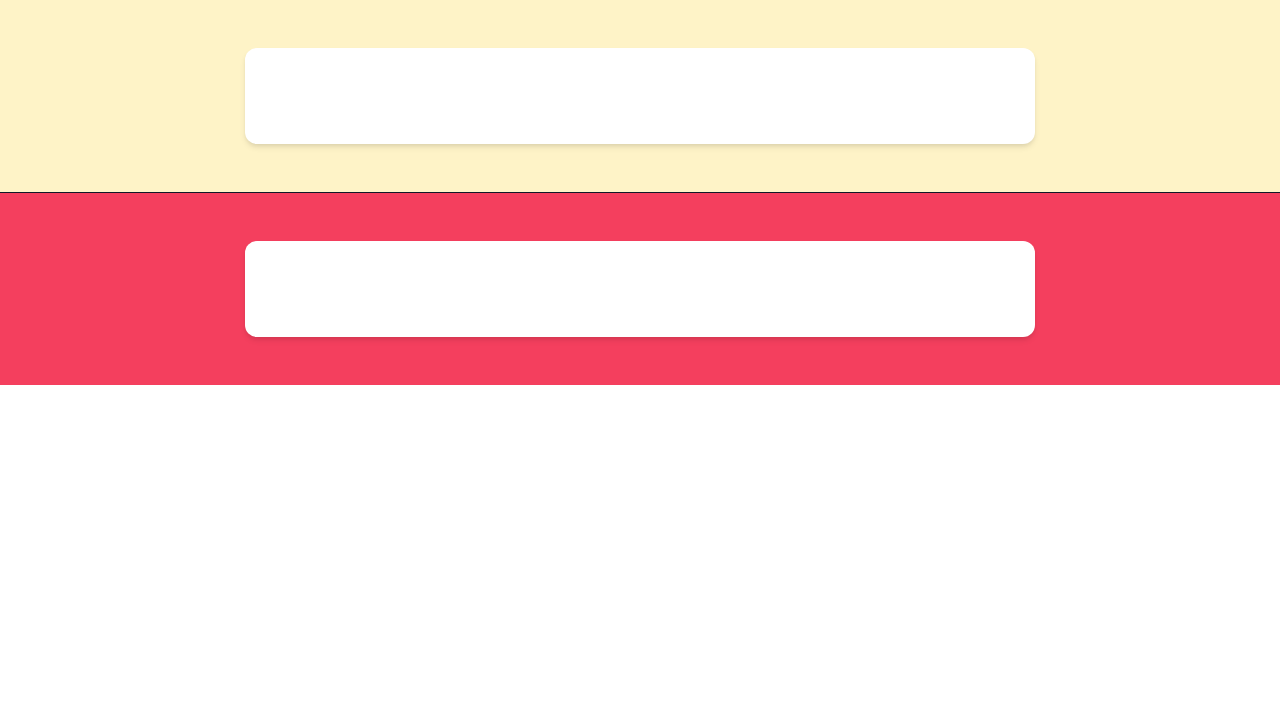
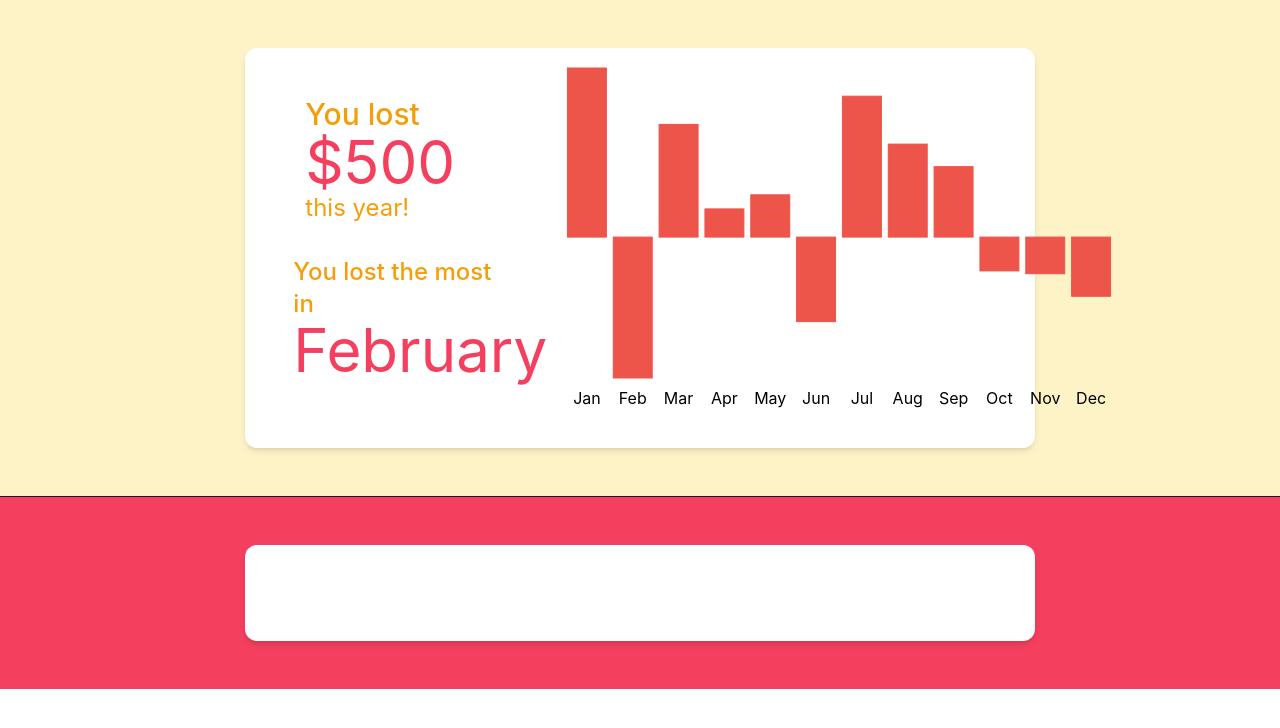
Before and after one commit to rtiw999/CapOneHack, a React (Create React App) app: page / in a window 1280 px wide. Shown: the top 728 px of the page. Built offline with nearby package versions, Linux system fonts and the light colour scheme.

Commit message:
Finished prelim card for AmountSaved and started working on ranking spending. Also updated fonts in tailwind.config.js

```diff
--- a/src/App.js
+++ b/src/App.js
@@ -1,16 +1,17 @@
 import './App.css';
-import { Card } from './components/Card';
+import AmountSaved from './components/AmountSaved';
+import SpendRank from './components/SpendRank'
 import './index.css';
 
 function App() {
   return (
     <div class='box-content bg-amber-100 overflow-scroll'>
       <div class='flex box-border border-b border-gray-900 justify-evenly p-12'>
-          <Card textColor='amber'/>
+          <AmountSaved/>
       </div>
       <div class='flex justify-center p-12 bg-red-500'>
         {/* <span class='block text-lg text-white'>This the rest of the site</span> */}
-          <Card textColor='blue'/>
+          <SpendRank/>
       </div>
     </div>
   );
--- /dev/null
+++ b/src/components/AmountSaved.js
@@ -0,0 +1,84 @@
+import React, { Component } from 'react';
+import { XYPlot, HorizontalGridLines, LabelSeries, VerticalGridLines, XAxis, VerticalBarSeries } from 'react-vis';
+
+import '../index.css'
+
+const savingsTemp = [
+    {x: "Jan", y: 60},
+    {x: "Feb", y: -50},
+    {x: "Mar", y: 40},
+    {x: "Apr", y: 10},
+    {x: "May", y: 15},
+    {x: "Jun", y: -30},
+    {x: "Jul", y: 50},
+    {x: "Aug", y: 33},
+    {x: "Sep", y: 25},
+    {x: "Oct", y: -12},
+    {x: "Nov", y: -13},
+    {x: "Dec", y: -21},
+]
+
+const labels  = savingsTemp.map(d => ({
+    x: d.x,
+    y: d.y
+}));
+
+export default class AmountSaved extends Component {
+    constructor(props) {
+        super(props);
+
+        this.state = {
+            amountSaved: -500,
+            savingsPerMonth: savingsTemp,
+            isLoaded: false,
+        }
+
+        this.fadeText = this.fadeText.bind(this);
+    }
+
+    componentDidMount() {
+        this.setState(() => ({ isLoaded : true }));
+    }
+
+    fadeText = (textColor, netPos) => {
+        if (this.state.isLoaded) {
+            return (
+                <>
+                    <div class='relative top-0 left-3 p-3'> {/* Add fade-in here */}
+                        <span class='block text-3xl text-amber-500 font-medium font-sans'>You {netPos ? 'saved' : 'lost'}</span>
+                        <span class={`block font semi-bold text-6xl text-${textColor}-500`}>${netPos ? this.state.amountSaved : (-1 * this.state.amountSaved)}</span>
+                        <span class='block text-2xl text-amber-500 font-sans'>this year!</span>
+                    </div>
+                    <div class='relative top-5 left-3'>
+                        <span class='block text-2xl text-amber-500 font-medium font-sans'>You {netPos ? 'saved' : 'lost'} the most in</span>
+                        <span class={`block font semi-bold text-6xl text-${textColor}-500`}>{netPos ? 'January' : 'February'}</span>
+                    </div>
+                </>
+            );
+        } else
+            return <p>Didn't work</p>
+    }
+
+    render() {
+        const netPos = this.state.amountSaved > 0;
+        const textColor = netPos ? 'green' : 'red';
+        const graphColor = netPos ? "#47e664" : "#ed544a";
+
+        return (
+            <div class='flex justify-evenly bg-white w-8/12 h-full rounded-xl shadow-md transition ease-in duration-500 transform hover:scale-105 hover:shadow-lg'>
+                <div class='flex flex-col w-4/12 mt-4 ml-4 static p-5'>
+                    {this.fadeText(textColor, netPos)}
+                </div>
+                <div class='w-8/12 mr-5'>
+                    <XYPlot height={400} width={600} xType="ordinal" margin={{bottom: 70, top:20}}>
+                        <VerticalGridLines />
+                        <HorizontalGridLines />
+                        <VerticalBarSeries data={this.state.savingsPerMonth} color={graphColor}/>
+                        <LabelSeries data={labels} width={400}/>
+                        <XAxis />
+                    </XYPlot>
+                </div>
+            </div>
+        );
+    }
+}
--- a/src/components/Card.js
+++ b/src/components/Card.js
@@ -5,7 +5,7 @@ import '../index.css';
 export function Card(props) {
 
     return (
-        <div class='flex justify-evenly bg-white w-8/12 h-8/12 rounded-xl shadow-md p-12 transition ease-in duration-500 transform hover:scale-105'>
+        <div class='flex justify-evenly bg-white w-8/12 h-8/12 rounded-xl shadow-md p-12 transition ease-in duration-500 transform hover:scale-105 hover:shadow-lg'>
             {/* This is where you'll put all of the information onto the card. You'll have to add your own divs and everything. */}
         </div>
     );
--- /dev/null
+++ b/src/components/SpendRank.js
@@ -0,0 +1,20 @@
+import React, { Component } from 'react';
+import '../index.css';
+
+export default class SpendRank extends Component {
+    constructor(props) {
+        super(props);
+
+        this.state = {
+
+        }
+    }
+
+    render() {
+        return (
+            <div class='flex justify-evenly bg-white w-8/12 h-8/12 rounded-xl shadow-md p-12 transition ease-in duration-500 transform hover:scale-105 hover:shadow-lg'>
+
+            </div>
+        );
+    }
+}
--- a/tailwind.config.js
+++ b/tailwind.config.js
@@ -6,16 +6,15 @@ module.exports = {
   theme: {
     colors: {
       gray: colors.coolGray,
-      blue: colors.lightBlue,
+      green: colors.green,
       red: colors.rose,
-      pink: colors.fuchsia,
       teal: colors.teal,
       amber: colors.amber,
       white: colors.white,
     },
     fontFamily: {
-      sans: ['Graphik', 'sans-serif'],
-      serif: ['Merriweather', 'serif'],
+      sans: ['-apple-system', 'ui-sans-serif'],
+      serif: ['Georgia', 'ui-serif'],
     },
     container: {
       padding: '2rem',
```
Also changed, not shown: 1 other file (tests, documents, lock files or other folders).
